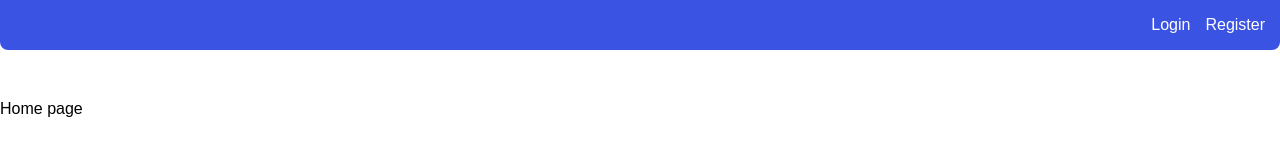
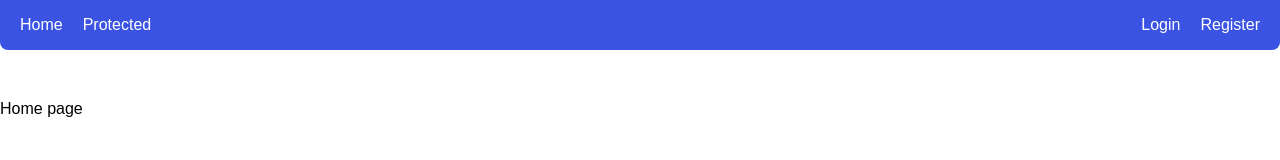
Before and after one commit to WalenPiotr/MERN-Auth, a React (Create React App) app in the folder client/: page / in a window 1280 px wide. Shown: the top 160 px of the page. Built offline with nearby package versions, Linux system fonts and the light colour scheme.

Commit message:
Add link for home and protected routes

```diff
--- a/client/src/components/Navbar.js
+++ b/client/src/components/Navbar.js
@@ -4,19 +4,30 @@ import styled from 'styled-components';
 
 const Bar = styled.div`
     display: flex;
-    justify-content: flex-end;
+    justify-content: space-between;
     width: 100%;
     height: 50px;
     background-color: rgba(10, 40, 220, 0.8);
     border-radius: 0 0 8px 8px;
 `;
 
+const Navigation = styled.div`
+    display: flex;
+    justify-content: flex-end;
+    margin-left: 10px;
+`;
+const Authentication = styled.div`
+    display: flex;
+    justify-content: flex-end;
+    margin-right: 10px;
+`;
+
 const LinkBox = styled.div`
     display: flex;
     justify-content: center;
     align-items: center;
-    margin-right: 15px;
     height: 100%;
+    margin: 0 10px;
 `;
 
 const StyledLink = styled(Link)`
@@ -26,16 +37,16 @@ const StyledLink = styled(Link)`
 `;
 
 const Navbar = ({ authenticated, clearStatus }) => {
-    const component = authenticated ? (
-        <Bar>
+    const authComponents = authenticated ? (
+        <Authentication>
             <LinkBox>
                 <StyledLink to="/logout" onClick={() => clearStatus()}>
                     Logout
                 </StyledLink>
             </LinkBox>
-        </Bar>
+        </Authentication>
     ) : (
-        <Bar>
+        <Authentication>
             <LinkBox>
                 <StyledLink to="/login" onClick={() => clearStatus()}>
                     Login
@@ -46,9 +57,30 @@ const Navbar = ({ authenticated, clearStatus }) => {
                     Register
                 </StyledLink>
             </LinkBox>
+        </Authentication>
+    );
+
+    const navigationComponents = (
+        <Navigation>
+            <LinkBox>
+                <StyledLink to="/" onClick={() => clearStatus()}>
+                    Home
+                </StyledLink>
+            </LinkBox>
+            <LinkBox>
+                <StyledLink to="/protected" onClick={() => clearStatus()}>
+                    Protected
+                </StyledLink>
+            </LinkBox>
+        </Navigation>
+    );
+
+    return (
+        <Bar>
+            {navigationComponents}
+            {authComponents}
         </Bar>
     );
-    return component;
 };
 
 export default Navbar;
```
